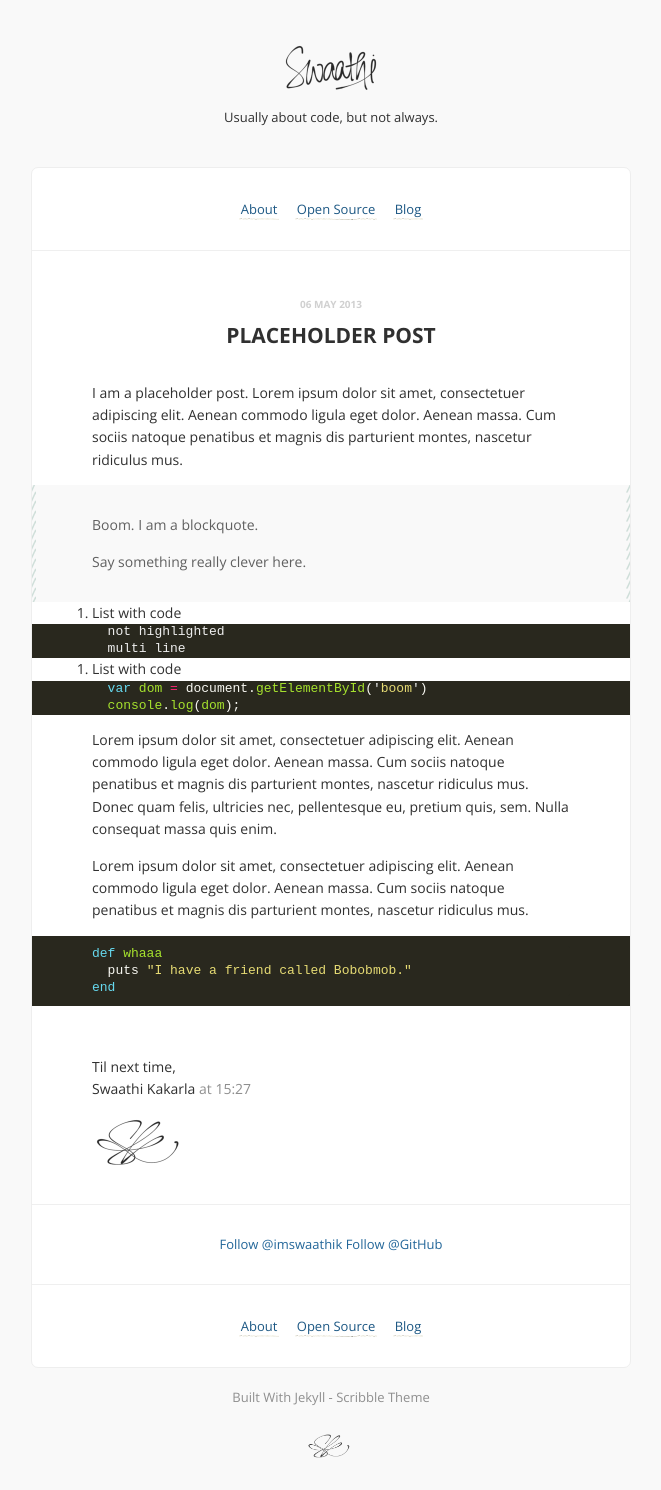
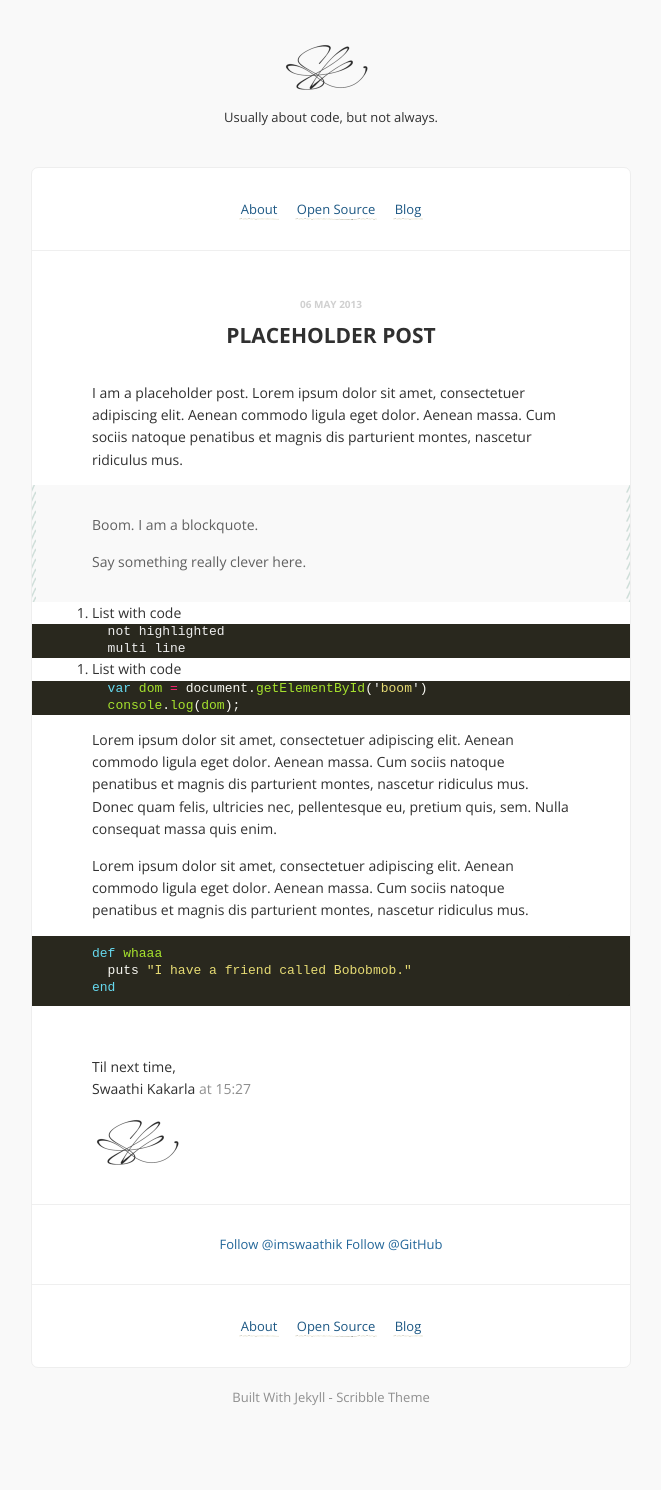
Before and after one commit to swaathi/swaathi.github.io, a Jekyll site: the page built from _posts/2013-05-06-more-post.md, in a window 1280 px wide. Shown: the whole page, without its empty margins (309-970 px from the left). Built offline with Jekyll 4.4.1, drawn with Linux system fonts in a browser that asks for light colours; comment, search, counter and statistics services are not loaded; after the commit the page ends 1462 px from its top, so only the background shows below that.

Commit message:
Fixing 404

```diff
--- a/_includes/footer.html
+++ b/_includes/footer.html
@@ -4,5 +4,4 @@
   </a>
   <br />
   <br />
-  <img src="{{ site.url }}/images/scribble.png" alt="scribble" class="img-responsive" width="50" height="28" />
 </footer>
--- a/_includes/header.html
+++ b/_includes/header.html
@@ -1,4 +1,4 @@
 <header>
-<a id="go-back-home" href="{{ site.url }}"><img src="{{ site.url }}/images/og.png" alt="scribble" width="100" height="55"></a>
+<a id="go-back-home" href="{{ site.url }}"><img src="{{ site.url }}/images/og.png" alt="Swaathi Kakarla" width="100" height="55"></a>
 <p>Usually about code, but not always.</p>
 </header>
--- a/_includes/signoff.html
+++ b/_includes/signoff.html
@@ -5,5 +5,5 @@
   <span class="muted">{{ page.date | date: "at %H:%M" }}</span>
 </p>
 <p>
-  <img src="/images/scribble.png" alt="scribble" width="100" height="55"/>
+  <img src="/images/og.png" alt="scribble" width="100" height="55" />
 </p>
```
Also changed, not shown: 404.html (+4 -3 lines), images/og.png, images/scribble.png (deleted).
